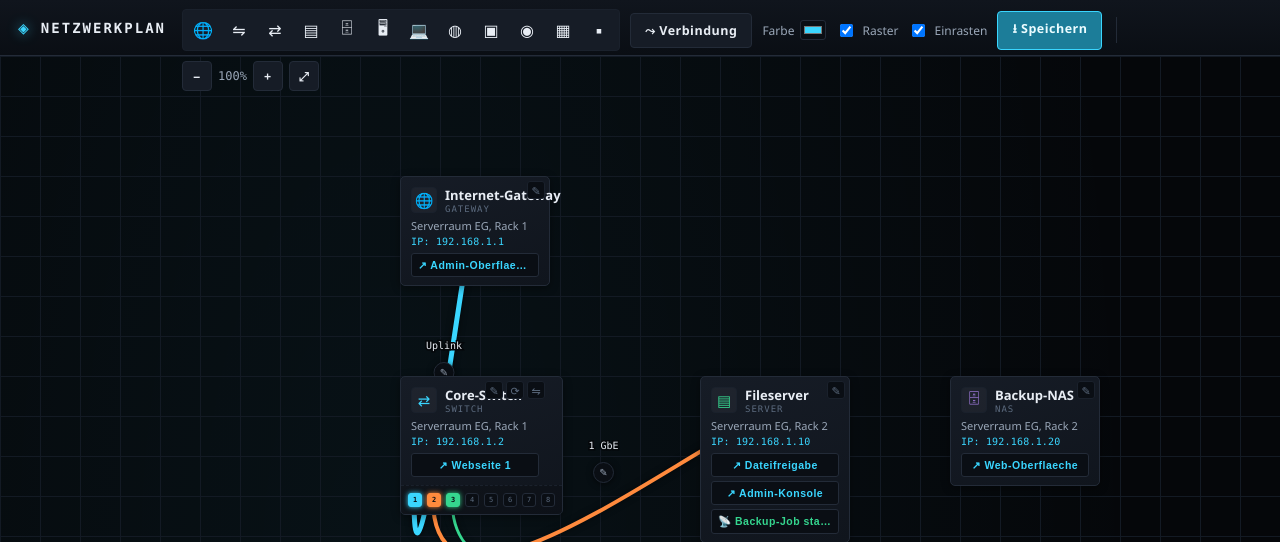
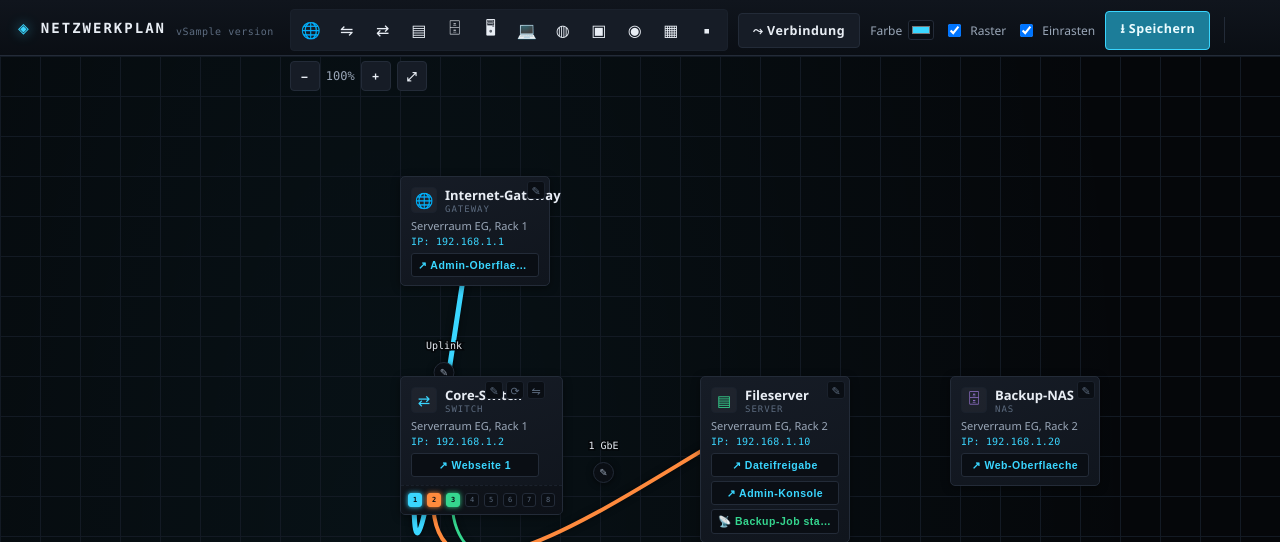
Before and after one commit to Scorch1262/Netzwerkplaner-MK1, a Flask app: template templates/index.html in a window 1280 px wide. Shown: the top 542 px of the page. Run offline with Flask 3, Linux system fonts and the light colour scheme; the template is opened without the code that fills it: most values are stand-ins (such as "Sample title", 1, 10 or a date in 2020); parts of the project's set-up code (start-up, migrations or seed data) failed here and were passed over.

Commit message:
v1.13.1
feat: Versionsnummer auf der Weboberfläche anzeigen

- get_version() in app.py ergänzt: liest VERSION-Datei mit Fallback-
  Suche (RES_DIR/gebündelt zuerst, dann BASE_DIR neben der exe),
  gibt "unbekannt" zurück statt abzustürzen wenn beide fehlen
- index() rendert Version jetzt via render_template("index.html",
  version=VERSION) ins HTML statt separatem Request
- templates/index.html: {{ version }} in Kopfzeile (.brand-version)
  und Statusleiste (#versionText) ausgegeben
- style.css: .brand-version + .statusbar-right/#versionText Styles
- Server-Start-Banner in der Konsole zeigt Version ebenfalls an
- .github/workflows/build-exe.yml + README (manuelle Befehle):
  --add-data "VERSION;." (bzw. ":.") ergänzt, damit die Version auch
  in der gepackten exe/App verfügbar ist; VERSION zusätzlich als
  Begleitdatei neben die exe kopiert (wie config.json/README.md)

```diff
--- a/app.py
+++ b/app.py
@@ -115,6 +115,28 @@ def save_config(data):
     os.replace(tmp_path, CONFIG_PATH)
 
 
+def get_version():
+    """Liest die Versionsnummer aus der VERSION-Datei. Sucht an mehreren
+    moeglichen Orten, damit es sowohl im Quellverzeichnis (python app.py)
+    als auch in der per PyInstaller gebuendelten exe funktioniert."""
+    candidates = [
+        os.path.join(RES_DIR, "VERSION"),   # in die exe gebuendelt (--add-data)
+        os.path.join(BASE_DIR, "VERSION"),  # liegt neben der exe/dem Skript
+    ]
+    for path in candidates:
+        try:
+            with open(path, "r", encoding="utf-8-sig") as f:
+                version = f.read().strip()
+                if version:
+                    return version
+        except OSError:
+            continue
+    return "unbekannt"
+
+
+VERSION = get_version()
+
+
 # --------------------------------------------------------------------------
 # Flask-App
 # --------------------------------------------------------------------------
@@ -128,7 +150,7 @@ app = Flask(
 
 @app.route("/")
 def index():
-    return render_template("index.html")
+    return render_template("index.html", version=VERSION)
 
 
 @app.route("/api/config", methods=["GET"])
@@ -242,7 +264,7 @@ def main():
     local_ip = get_local_ip()
 
     print("=" * 64)
-    print(" NETZWERKPLAN-SERVER")
+    print(f" NETZWERKPLAN-SERVER  (Version {VERSION})")
     print("=" * 64)
     print(f" Lokal:          http://127.0.0.1:{port}")
     print(f" Im Netzwerk:    http://{local_ip}:{port}")
--- a/static/style.css
+++ b/static/style.css
@@ -65,6 +65,14 @@ html, body {
   white-space: nowrap;
 }
 .brand-mark { color: var(--accent); font-size: 18px; text-shadow: 0 0 12px rgba(58,214,255,0.6); }
+.brand-version {
+  font-size: 10px;
+  color: var(--text-2);
+  letter-spacing: 0.5px;
+  font-weight: 400;
+  align-self: flex-end;
+  margin-bottom: 1px;
+}
 
 .toolbar {
   display: flex;
@@ -557,6 +565,12 @@ body.use-mode .divider.edit-divider {
   color: var(--text-2);
   flex-shrink: 0;
 }
+.statusbar-right {
+  display: flex;
+  align-items: center;
+  gap: 12px;
+}
+#versionText { color: var(--text-2); opacity: 0.7; }
 
 /* ---------------- Toast (auffaellige, kurzzeitige Meldung) ---------------- */
 
--- a/templates/index.html
+++ b/templates/index.html
@@ -13,6 +13,7 @@
     <div class="brand">
       <span class="brand-mark">◈</span>
       <span class="brand-text">NETZWERKPLAN</span>
+      <span class="brand-version" title="Version der Software">v{{ version }}</span>
     </div>
 
     <div class="toolbar">
@@ -62,7 +63,10 @@
 
   <div id="statusbar">
     <span id="statusText">Bereit</span>
-    <span id="ipText"></span>
+    <span class="statusbar-right">
+      <span id="ipText"></span>
+      <span id="versionText" title="Version der Software">v{{ version }}</span>
+    </span>
   </div>
 </div>
 
```
Also changed, not shown: .github/workflows/build-exe.yml, CHANGELOG.md, README.md, 2 other files.
